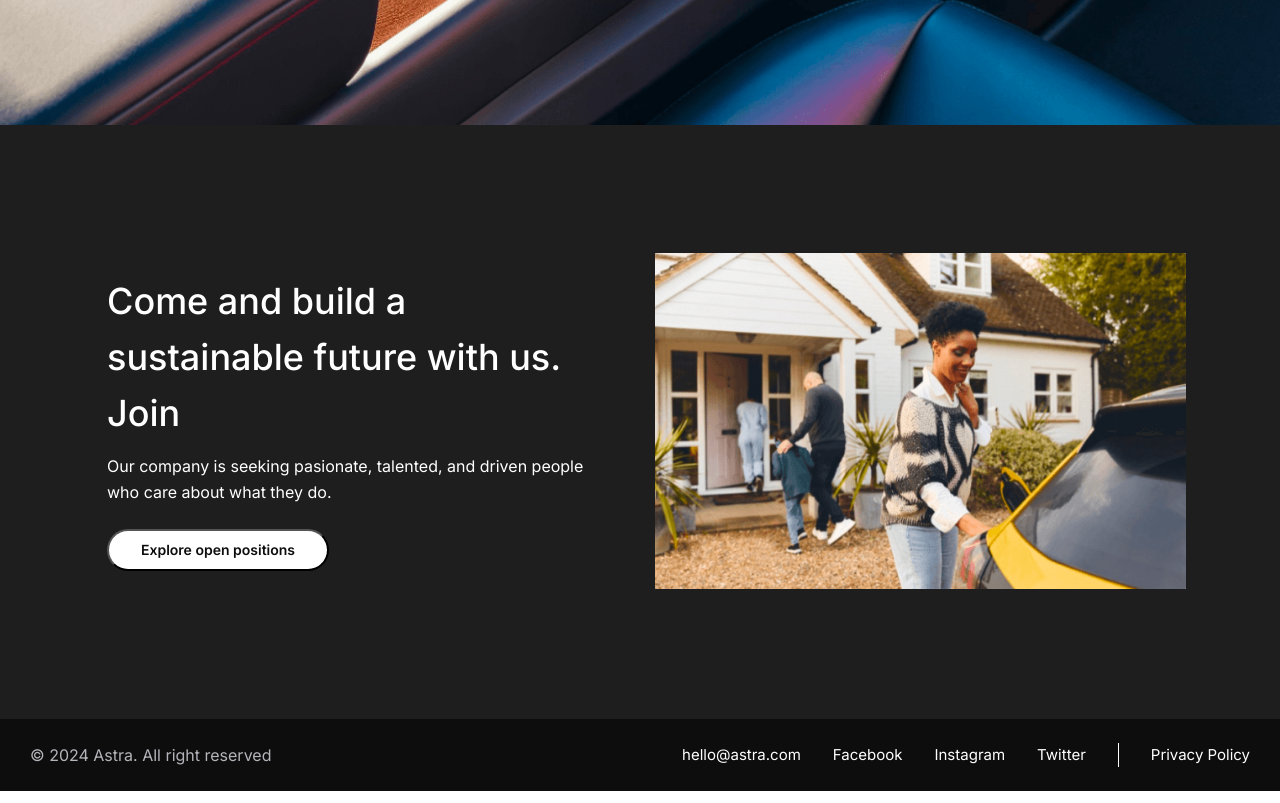
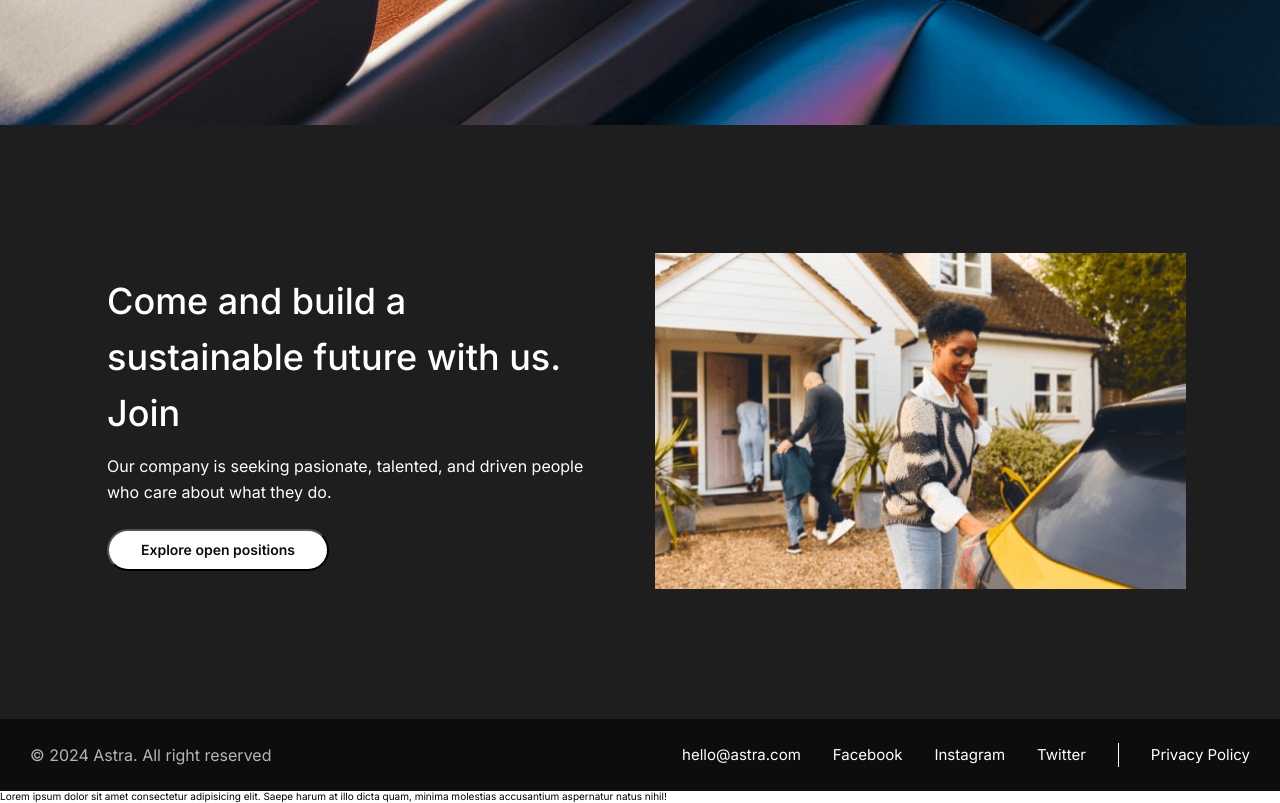
Before and after one commit to asadbekabdulhamidov/astro-landing-page, a plain HTML site: page index.html in a window 1280 px wide. Shown: the part 3435-4238 px from the top of the page. Drawn offline with Linux system fonts and the light colour scheme.

Commit message:
p qoshdim

```diff
--- a/index.html
+++ b/index.html
@@ -172,6 +172,10 @@
         </div>
       </div>
     </footer>
+    <p>
+      Lorem ipsum dolor sit amet consectetur adipisicing elit. Saepe harum at
+      illo dicta quam, minima molestias accusantium aspernatur natus nihil!
+    </p>
     <!-- / footer -->
   </body>
 </html>
```
